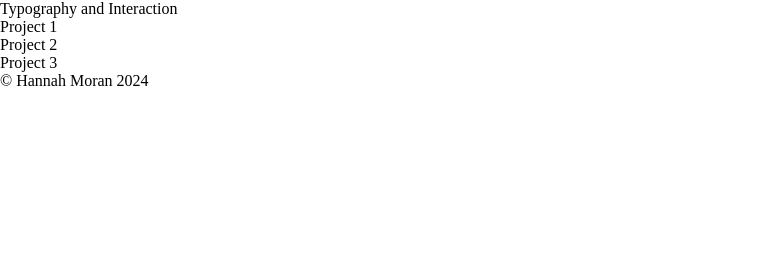
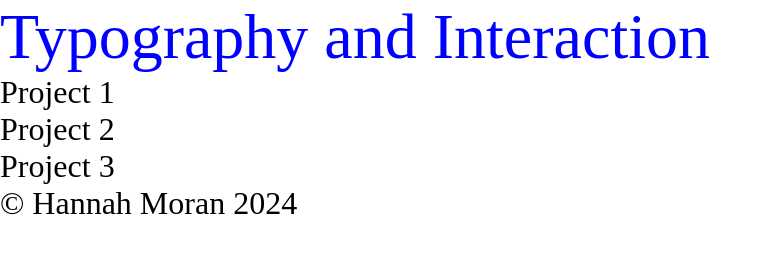
Before and after one commit to hannahmariamoran/hannahmariamoran.github.io, a plain HTML site: page index.html in a window 1280 px wide. Shown: the whole page, without its empty margins (0-772 px from the left). Drawn offline with Linux system fonts and the light colour scheme.

Commit message:
Roughed out some basic styles

```diff
--- /dev/null
+++ b/assets/style.css
@@ -0,0 +1,28 @@
+:root{
+    --font-size: 20px;
+    --color: darkgray;
+
+    --gutter: calc(var(var(--font-size) * 2));
+}
+
+@media (min-width:600px) {
+    :root {
+        --font-size: 32px;
+    }
+}
+
+body{
+    font-size: var(--font-size);
+    padding-top: calc(var(var(--gutter) * 3));
+    padding-bottom: calc(var(var(--gutter) * 3));
+    padding-left: var(--gutter);
+    padding-right: var(--gutter);
+    display: flex;
+    flex-direction: column;
+    row-gap: var(--gutter);
+}
+
+h1{
+    color: blue;
+    font-size: calc(var(--font-size) * 2);
+}
--- a/index.html
+++ b/index.html
@@ -2,6 +2,7 @@
 	<head>
 		<title>Typography and Interaction</title>
 		<link rel="stylesheet" href="/assets/reset.css">
+		<link rel="stylesheet" href="/assets/style.css">
 	</head>
 	<body>
 		<header>
```
